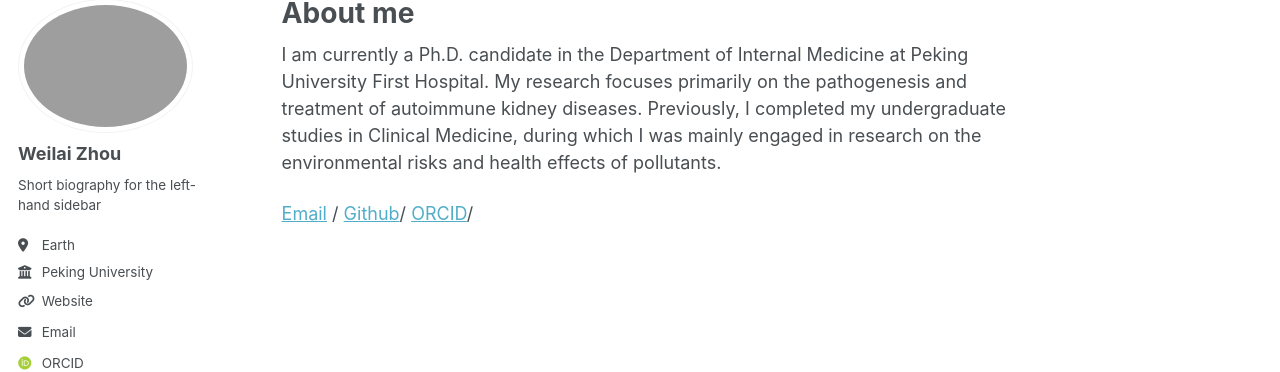
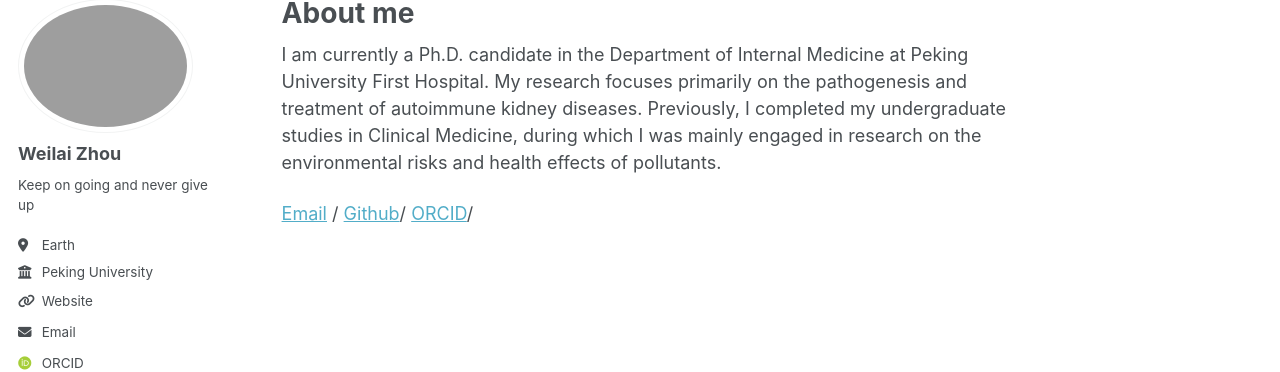
Before and after one commit to Zhouweilai02/Zhouweilai02.github.io, a Jekyll site: the page built from _pages/about.md, in a window 1280 px wide. Shown: the part 100-472 px from the top of the page. Built offline with Jekyll 4.4.1, drawn with Linux system fonts in a browser that asks for light colours; some web fonts are replaced; a script that is not in the unit is left out.

Commit message:
Update _config.yml

```diff
--- a/_config.yml
+++ b/_config.yml
@@ -26,7 +26,7 @@ author:
   avatar           : "../images/ZWL.png"
   name             : "Weilai Zhou"
   pronouns         : # example: "she/her"
-  bio              : "Short biography for the left-hand sidebar"
+  bio              : "Keep on going and never give up"
   location         : "Earth"
   employer         : "Peking University"
   uri              : https://zhouweilai02.github.io/
```
